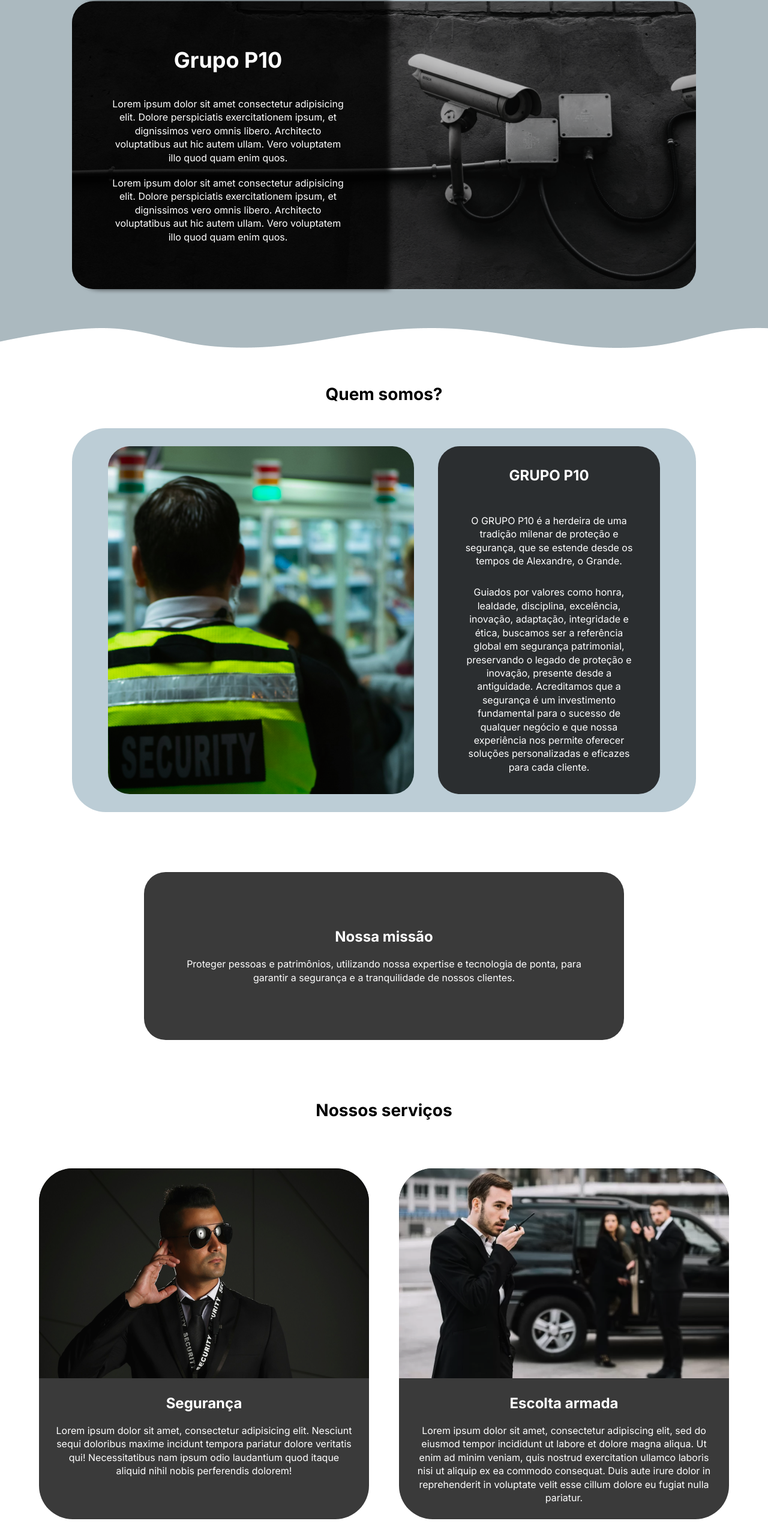
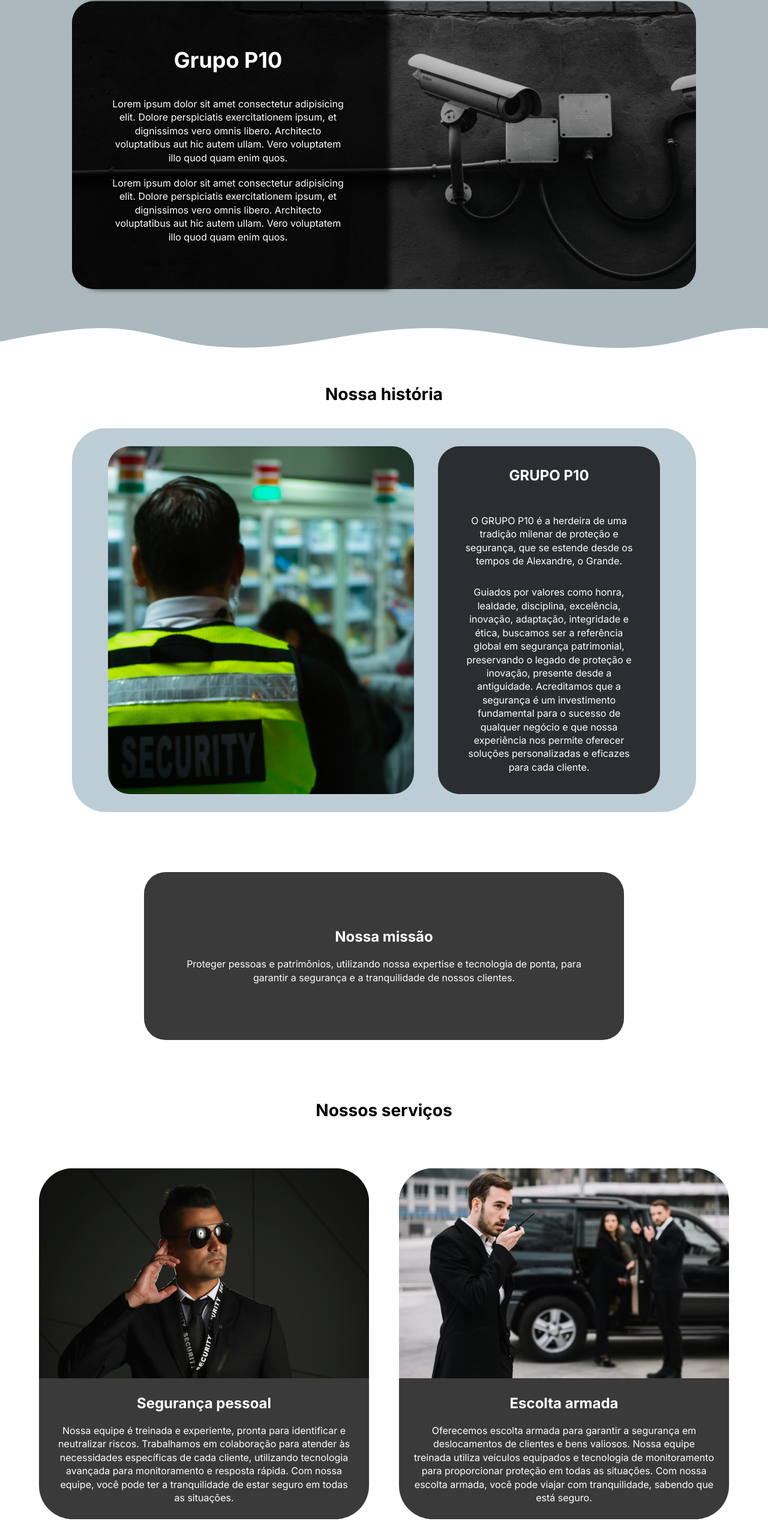
Before and after one commit to wendellcs/Grupo-P10-Security, a React (Vite) app: page / in a window 1280 px wide. Shown: the part 216-2782 px from the top of the page at 60% size. Built offline with nearby package versions, Linux system fonts and the light colour scheme.

Commit message:
Update texts and fix responsive bugs

```diff
--- a/src/assets/sass/components/_reasonsToChoose.sass
+++ b/src/assets/sass/components/_reasonsToChoose.sass
@@ -30,6 +30,7 @@
             align-items: center
             border-left: 1px solid #FFF
             padding-left: 20px
+            margin-top: 30px
 
             .btn.reason
                 margin: 0
--- a/src/components/ReasonsToChoose/reasons-data.js
+++ b/src/components/ReasonsToChoose/reasons-data.js
@@ -1,20 +1,18 @@
 export const reasons = [
     {
         title: 'Lealdade',
-        description: 'A empresa possui uma lealdade consistente com os clientes, onde o reconhecimento é fundamental para a sua confiança.',
-        // Interessante usar icons
-        icon: 'heart',
+        description: 'Valorizamos a lealdade, oferecendo qualidade e transparência. Nossos clientes e colaboradores são nossa prioridade, e construímos relações de confiança duradouras.',
     },
     {
         title: 'Agilidade',
-        description: 'Descrição Agilidade',
+        description: 'Agilidade é a nossa essência. Respondemos rapidamente às necessidades dos nossos clientes e adaptamos nossas soluções de forma eficaz. Estamos sempre prontos para superar desafios com eficiência.',
     },
     {
         title: 'Acertividade',
-        description: 'Descrição Acertividade',
+        description: 'Tomamos decisões claras e confiáveis, garantindo que nossas ações estejam alinhadas com as expectativas dos clientes. Buscamos sempre resultados precisos e impactantes.',
     },
     {
         title: 'Segurança',
-        description: 'Descrição Segurança',
+        description: 'Garantimos que nossos processos e produtos ofereçam proteção e confiança, promovendo um ambiente seguro para nossos clientes e colaboradores. Comprometemo-nos a manter a integridade em tudo o que fazemos.',
     },
 ]
--- a/src/pages/Home/index.jsx
+++ b/src/pages/Home/index.jsx
@@ -30,7 +30,7 @@ export default function Home(){
             </section>
 
             <section id="about">
-                <h2 className="section-title">Quem somos?</h2>
+                <h2 className="section-title">Nossa história</h2>
                 <div className="about-container">
                     <img className="security-image" src={securityImage} alt="Security image" />
 
@@ -59,8 +59,8 @@ export default function Home(){
                         <figure className="fig">
                             <img src={bodyguard} alt="Descrição da imagem"/>
                             <figcaption>
-                                <h3 className="block-title">Segurança</h3>
-                                <p className="text">Lorem ipsum dolor sit amet, consectetur adipisicing elit. Nesciunt sequi doloribus maxime incidunt tempora pariatur dolore veritatis qui! Necessitatibus nam ipsum odio laudantium quod itaque aliquid nihil nobis perferendis dolorem!</p>
+                                <h3 className="block-title">Segurança pessoal</h3>
+                                <p className="text">Nossa equipe é treinada e experiente, pronta para identificar e neutralizar riscos. Trabalhamos em colaboração para atender às necessidades específicas de cada cliente, utilizando tecnologia avançada para monitoramento e resposta rápida. Com nossa equipe, você pode ter a tranquilidade de estar seguro em todas as situações.</p>
                             </figcaption>
                         </figure>
 
@@ -68,7 +68,7 @@ export default function Home(){
                             <img src={armedScolt} alt="Descrição da imagem"/>
                             <figcaption>
                                 <h3 className="block-title">Escolta armada</h3>
-                                <p className="text">Lorem ipsum dolor sit amet, consectetur adipiscing elit, sed do eiusmod tempor incididunt ut labore et dolore magna aliqua. Ut enim ad minim veniam, quis nostrud exercitation ullamco laboris nisi ut aliquip ex ea commodo consequat. Duis aute irure dolor in reprehenderit in voluptate velit esse cillum dolore eu fugiat nulla pariatur.</p>
+                                <p className="text">Oferecemos escolta armada para garantir a segurança em deslocamentos de clientes e bens valiosos. Nossa equipe treinada utiliza veículos equipados e tecnologia de monitoramento para proporcionar proteção em todas as situações. Com nossa escolta armada, você pode viajar com tranquilidade, sabendo que está seguro.</p>
                             </figcaption>
                         </figure>
                     </div>
```
